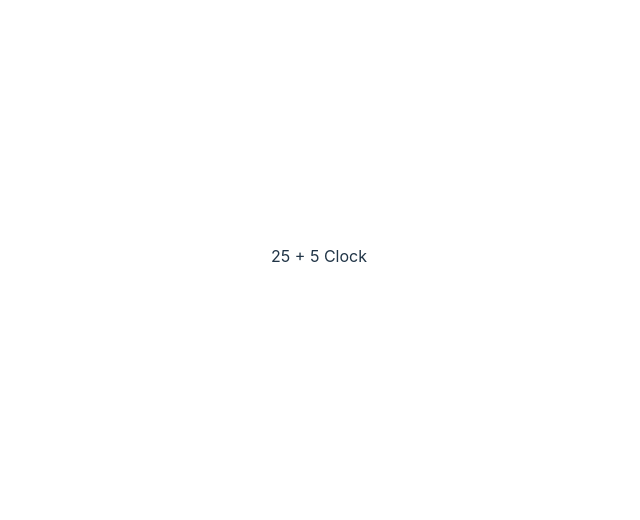
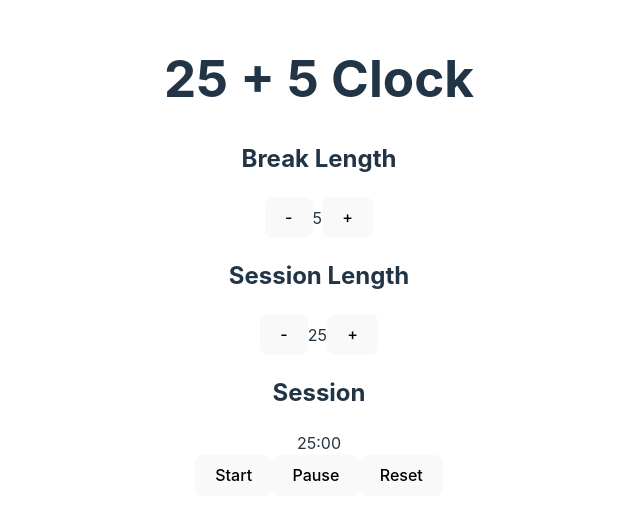
Before and after one commit to m-saoud/session_break_clock, a React (Vite) app: page / in a window 1280 px wide. Shown: the part 144-664 px from the top of the page, without its empty margins (321-961 px from the left). Built offline with nearby package versions, Linux system fonts and the light colour scheme.

Commit message:
hand brakeLength and sessionLength stratus

```diff
--- a/src/App.jsx
+++ b/src/App.jsx
@@ -1,16 +1,76 @@
-import { useState } from 'react'
-import reactLogo from './assets/react.svg'
-import viteLogo from '/vite.svg'
-import './App.css'
+import { useState } from "react";
+
+import "./App.css";
 
 function App() {
+  const [breakLength, setBreakLength] = useState(5);
+  const [sessionLength, setSessionLength] = useState(25);
+  const [timeLeft, setTimeLeft] = useState(`${sessionLength}:00`);
+
+
+  const resetTimer = () => {
+    setBreakLength(5);
+    setSessionLength(25);
+    setTimeLeft(`${sessionLength}:00`);
+  };
+  const decrementBreakLength = () => {
+    if (breakLength > 1) {
+      setBreakLength(breakLength - 1);
+    }
+  };
+  const incrementBreakLength = () => {
+    if (breakLength < 60) {
+      setBreakLength(breakLength + 1);
+    }
+  };
+  const decrementSessionLength = () => {
+    if (sessionLength > 1) {
+      setSessionLength(sessionLength - 1)
+
+    }
+  };
+  const incrementSessionLength = () => {
+    if (sessionLength < 60) {
+      setSessionLength(sessionLength + 1);
+    }
+  };
 
   return (
-    <>
-      <div>25 + 5 Clock</div>
+    <div>
+      <h1>25 + 5 Clock</h1>
 
-    </>
-  )
+      <div className="setting">
+        <h2 id="break-label">Break Length</h2>
+        <div className="controls">
+          <button id="break-decrement" onClick={decrementBreakLength}>
+            -
+          </button>
+          <span id="break-length">{breakLength}</span>
+          <button id="break-increment" onClick={incrementBreakLength}>+</button>
+        </div>
+      </div>
+
+      <div className="setting">
+        <h2 id="session-label">Session Length</h2>
+        <div className="controls">
+          <button id="session-decrement" onClick={decrementSessionLength}>-</button>
+          <span id="session-length">{sessionLength}</span>
+          <button id="session-increment" onClick={incrementSessionLength}>+</button>
+        </div>
+      </div>
+
+      <div id="timer">
+        <h2 id="timer-label">Session</h2>
+        <div id="time-left">25:00</div>
+      </div>
+
+      <div id="controls">
+        <button id="start-stop">Start</button>
+        <button id="pause">Pause</button>
+        <button id="reset" onClick={resetTimer}>Reset</button>
+      </div>
+    </div>
+  );
 }
 
-export default App
+export default App;
```
